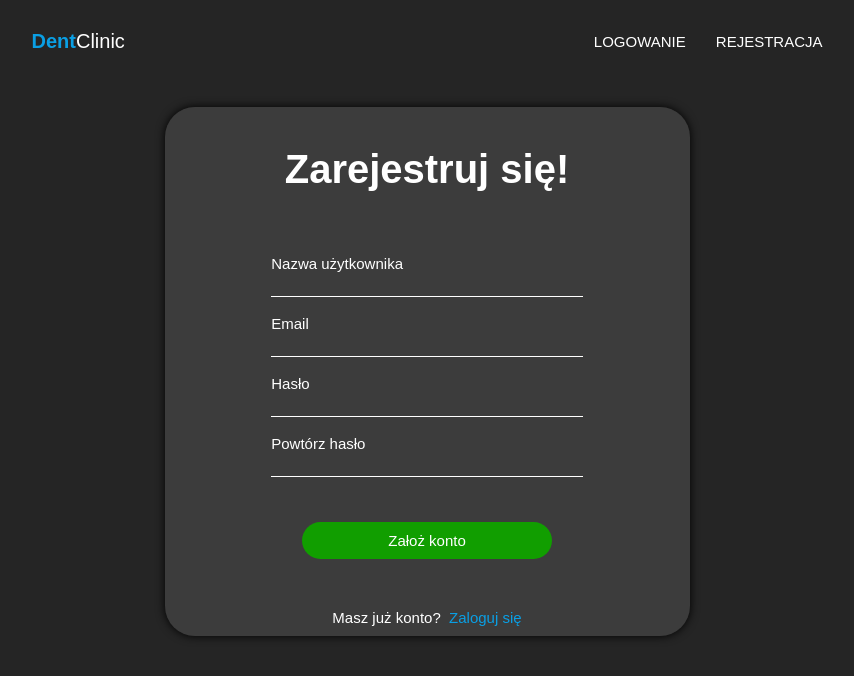
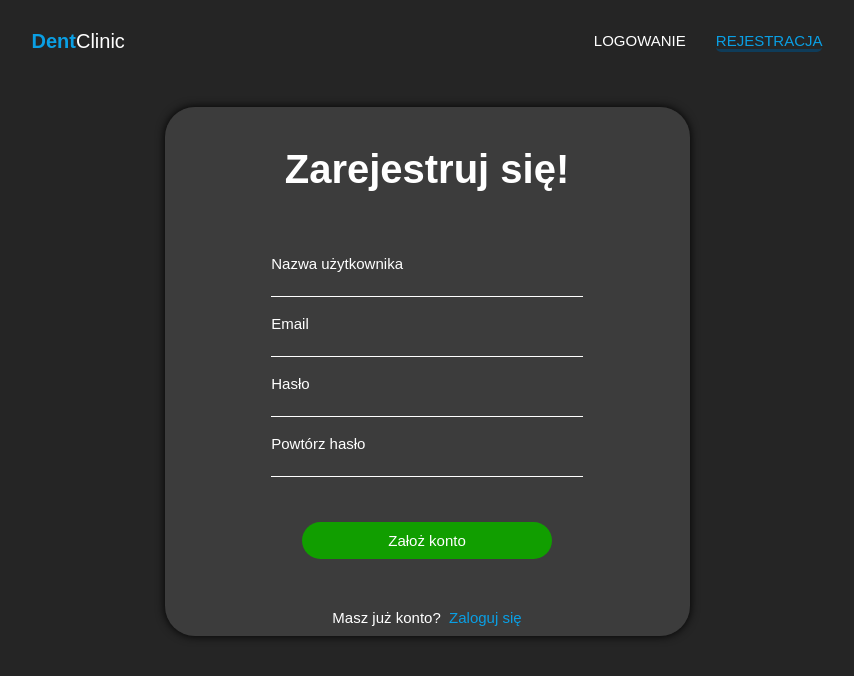
Before and after one commit to YerbaMatePL/DentClinicApp, a React (Create React App) app: page /register in a window 1280 px wide. Shown: the top 676 px of the page, without its empty margins (213-1067 px from the left). Built offline with nearby package versions, Linux system fonts and the light colour scheme; a web font is replaced by a local one.

Commit message:
Fix NavBar

```diff
--- /dev/null
+++ b/src/components/NavBar/NavBar.css
@@ -0,0 +1,5 @@
+a.active {
+	color: var(--main);
+	border-bottom: 3px inset #0f3c59;
+	border-radius: 0px 0px 5px 5px;
+}
--- a/src/components/NavBar/NavBar.module.css
+++ b/src/components/NavBar/NavBar.module.css
@@ -37,10 +37,6 @@ a {
 	color: var(--textWhite);
 }
 
-a.active {
-	color: var(--main);
-}
-
 a,
 p {
 	transition: transform 0.3s ease;
--- a/src/components/NavBar/NavBar.tsx
+++ b/src/components/NavBar/NavBar.tsx
@@ -1,5 +1,6 @@
 import { NavLink } from 'react-router-dom';
 import style from './NavBar.module.css';
+import './NavBar.css';
 
 const NavBar = () => {
 	return (
--- a/src/components/RegisterPage/Register.module.css
+++ b/src/components/RegisterPage/Register.module.css
@@ -48,14 +48,6 @@ form h1 {
 	position: absolute;
 	top: 50%;
 	left: 50%;
-	transform: translate(-50%, -50%);
-	transition: transform 0.3s ease;
-}
-
-.formBox > input:focus + label {
-	transform: translate(-50%, -160%);
-}
-.formBox > input:valid + label {
 	transform: translate(-50%, -160%);
 }
 
```
